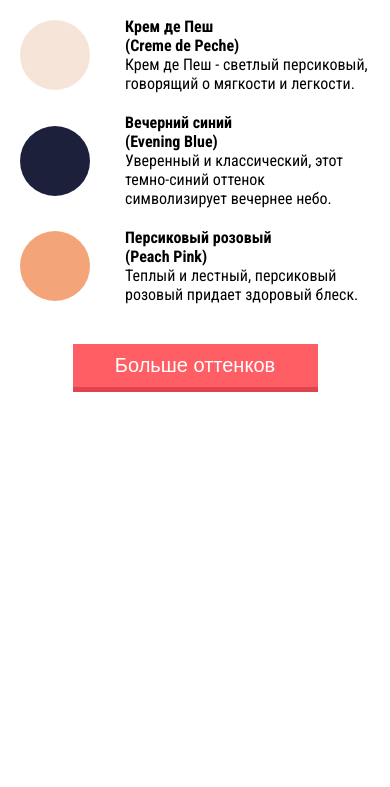
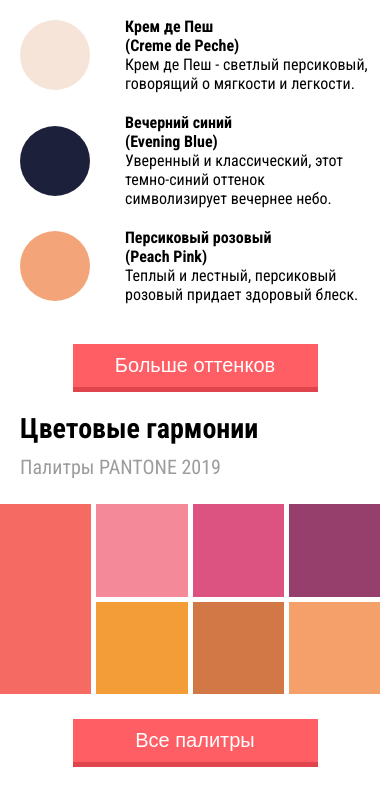
Before and after one commit to AlexVlasova/pallets, a plain HTML site: page index.html in a window 390 px wide. Shown: the part 1405-2192 px from the top of the page. Before the commit the page ends 1817 px from the top, so only its background shows below. Drawn offline with Linux system fonts and the light colour scheme.

Commit message:
Project done

```diff
--- a/index.html
+++ b/index.html
@@ -122,6 +122,24 @@
             Теплый и лестный, персиковый розовый придает здоровый блеск.</div>
         </section>
         <input class="btn-get-more" type="button" value="Больше оттенков">
+        <div class="table-title">
+            <h2 class="heading">Цветовые гармонии</h2>
+            <h3 class="subtitle">Палитры PANTONE 2019</h3>
+        </div>
+        <table class="color-table">
+            <tr>
+                <td rowspan="2" class="color1"></td>
+                <td class="color2"></td>
+                <td class="color3"></td>
+                <td class="color4"></td>
+            </tr>
+            <tr>
+                <td class="color5"></td>
+                <td class="color6"></td>
+                <td class="color7"></td>
+            </tr>
+        </table>
+        <input class="btn-all-pallets" type="button" value="Все палитры">
     </div>
 </body>
 </html>
--- a/style.css
+++ b/style.css
@@ -16,7 +16,10 @@ html, body {
         "a l l r r b"
         "a c c c c b"
         "a k1 k2 k3 k4 b"
-        "a btn btn btn btn b";
+        "a btn btn btn btn b"
+        "a tt tt tt tt b"
+        "a tb tb tb tb b"
+        "a gm gm gm gm b";
 }
 .header {
     display: flex;
@@ -204,6 +207,40 @@ input {
 .btn-get-more {
     grid-area: btn;
 }
+.btn-all-pallets {
+    grid-area: gm;
+}
+.table-title {
+    grid-area: tt;
+}
+.color-table {
+    grid-area: tb;
+    width: 100%;
+    height: 400px;
+    margin-left: -5px;
+    border-spacing: 5px;
+}
+td.color1 {
+    background-color: #f56b64;
+}
+td.color2 {
+    background-color: #f4899a;
+}
+td.color3 {
+    background-color: #dc5281;
+}
+td.color4 {
+    background-color: #963f6d;
+}
+td.color5 {
+    background-color: #f29d37;
+}
+td.color6 {
+    background-color: #d27746;
+}
+td.color7 {
+    background-color: #f59f6a;
+}
 @media (max-width: 700px) {
     .layout {
         grid-template-columns: 20px 1fr 20px;
@@ -217,7 +254,10 @@ input {
             "a2 k2 b2"
             "a2 k3 b2"
             "a2 k4 b2"
-            "a2 btn b2";
+            "a2 btn b2"
+            "a2 tt b2"
+            "tb tb tb"
+            "a3 gm b3";
     }
     .pallets-2019 {
         padding-left: 0;
@@ -249,6 +289,9 @@ input {
     .color_circle {
         margin: 0;
     }
+    .color-table {
+        height: 300px;
+    }
 }
 
 @media (max-width: 570px) {
@@ -278,6 +321,9 @@ input {
     input {
         font-size: 20px;
     }
+    .color-table {
+        height: 200px;
+    }
     .layout {
         grid-template-columns: 20px 1fr 20px;
         grid-template-areas:
@@ -290,10 +336,9 @@ input {
             "a2 k2 b2"
             "a2 k3 b2"
             "a2 k4 b2"
-            "a2 btn b2";
+            "a2 btn b2"
+            "a2 tt b2"
+            "tb tb tb"
+            "a3 gm b3";
     }
 }
-
-/* .main-article__pallets-2019 {
-    grid-area: r;
-} */
```
